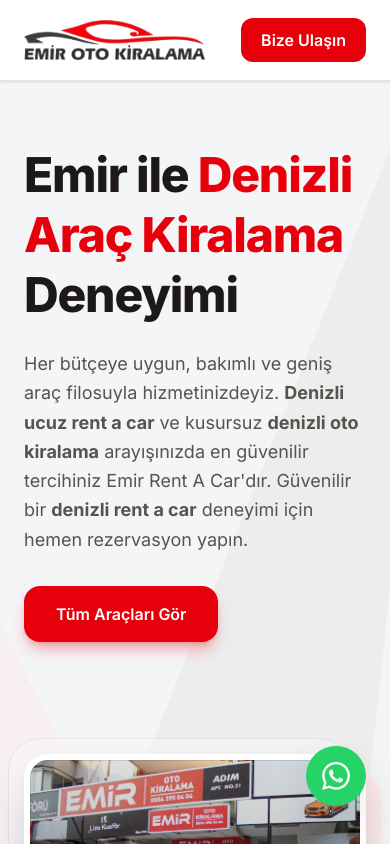
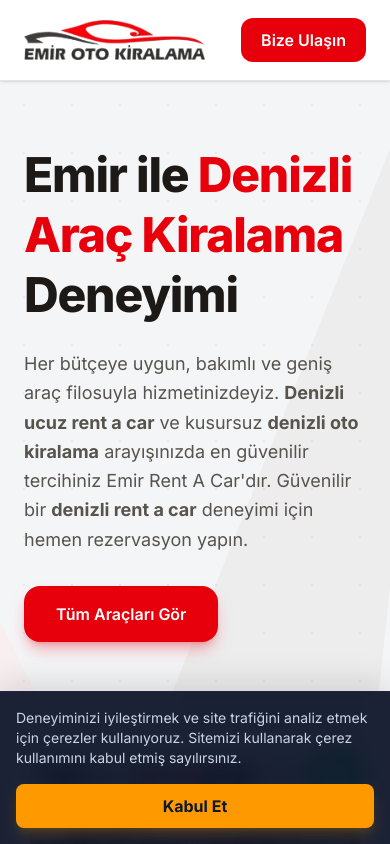
Before and after one commit to Rwin74/rentacar, a Next.js app: page / in a window 390 px wide. Shown: the top 844 px of the page. Built offline with nearby package versions, Linux system fonts and the light colour scheme; no server answers.

Commit message:
feat: Add Cookie Consent Banner and GA4 setup

```diff
--- a/src/app/layout.tsx
+++ b/src/app/layout.tsx
@@ -3,6 +3,8 @@
 import Navbar from "@/components/Navbar";
 import Footer from "@/components/Footer";
 import FloatingWhatsApp from "@/components/FloatingWhatsApp";
+import CookieBanner from "@/components/CookieBanner";
+import Script from "next/script";
 import "./globals.css";
 
 const inter = Inter({
@@ -49,9 +51,26 @@
   return (
     <html lang="tr" className={`${inter.variable} h-full antialiased scroll-smooth`}>
       <body className={`${inter.className} flex flex-col min-h-screen bg-stone-50 text-stone-900`}>
+        {process.env.NEXT_PUBLIC_GA_ID ? (
+          <>
+            <Script
+              src={`https://www.googletagmanager.com/gtag/js?id=${process.env.NEXT_PUBLIC_GA_ID}`}
+              strategy="afterInteractive"
+            />
+            <Script id="google-analytics" strategy="afterInteractive">
+              {`
+                window.dataLayer = window.dataLayer || [];
+                function gtag(){dataLayer.push(arguments);}
+                gtag('js', new Date());
+                gtag('config', '${process.env.NEXT_PUBLIC_GA_ID}');
+              `}
+            </Script>
+          </>
+        ) : null}
         <Navbar />
         {children}
         <FloatingWhatsApp />
+        <CookieBanner />
         <Footer />
       </body>
     </html>
--- /dev/null
+++ b/src/components/CookieBanner.tsx
@@ -0,0 +1,46 @@
+'use client';
+
+import { useState, useEffect } from 'react';
+
+export default function CookieBanner() {
+  const [showBanner, setShowBanner] = useState(false);
+  const [isVisible, setIsVisible] = useState(false);
+
+  useEffect(() => {
+    const consent = localStorage.getItem('cookie_consent_accepted');
+    if (!consent) {
+      setShowBanner(true);
+      // Small delay to allow the CSS transition to trigger after mount
+      setTimeout(() => setIsVisible(true), 10);
+    }
+  }, []);
+
+  const handleAccept = () => {
+    setIsVisible(false);
+    localStorage.setItem('cookie_consent_accepted', 'true');
+    // Wait for animation to finish before removing from DOM
+    setTimeout(() => setShowBanner(false), 300);
+  };
+
+  if (!showBanner) return null;
+
+  return (
+    <div
+      className={`fixed bottom-0 left-0 w-full bg-slate-900/95 backdrop-blur-sm border-t border-slate-800 text-white p-4 md:p-6 z-[100] transition-all duration-300 ease-in-out transform shadow-[0_-8px_30px_rgb(0,0,0,0.12)] ${
+        isVisible ? 'translate-y-0 opacity-100' : 'translate-y-10 opacity-0'
+      }`}
+    >
+      <div className="max-w-7xl mx-auto flex flex-col sm:flex-row items-center justify-between gap-4">
+        <div className="text-sm md:text-base text-slate-300 flex-1">
+          Deneyiminizi iyileştirmek ve site trafiğini analiz etmek için çerezler kullanıyoruz. Sitemizi kullanarak çerez kullanımını kabul etmiş sayılırsınız.
+        </div>
+        <button
+          onClick={handleAccept}
+          className="whitespace-nowrap bg-amber-500 hover:bg-amber-600 text-slate-900 font-bold py-2.5 px-8 rounded-lg transition-all hover:scale-105 active:scale-95 w-full sm:w-auto shadow-lg shadow-amber-500/20"
+        >
+          Kabul Et
+        </button>
+      </div>
+    </div>
+  );
+}
--- /dev/null
+++ b/src/lib/gtag.ts
@@ -0,0 +1,31 @@
+export const GA_TRACKING_ID = process.env.NEXT_PUBLIC_GA_ID;
+
+// https://developers.google.com/analytics/devguides/collection/gtagjs/pages
+export const pageview = (url: string) => {
+  if (typeof window !== 'undefined' && GA_TRACKING_ID) {
+    (window as any).gtag('config', GA_TRACKING_ID, {
+      page_path: url,
+    });
+  }
+};
+
+// https://developers.google.com/analytics/devguides/collection/gtagjs/events
+export const event = ({
+  action,
+  category,
+  label,
+  value,
+}: {
+  action: string;
+  category: string;
+  label: string;
+  value: number;
+}) => {
+  if (typeof window !== 'undefined' && GA_TRACKING_ID) {
+    (window as any).gtag('event', action, {
+      event_category: category,
+      event_label: label,
+      value: value,
+    });
+  }
+};
```
